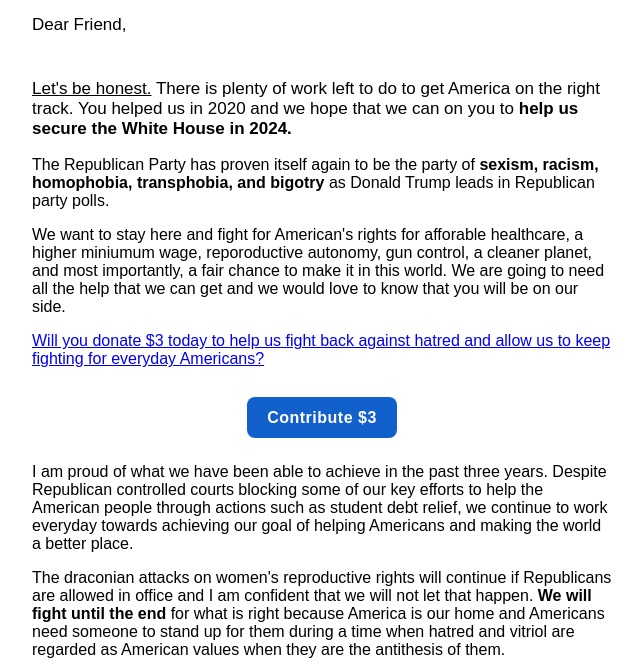
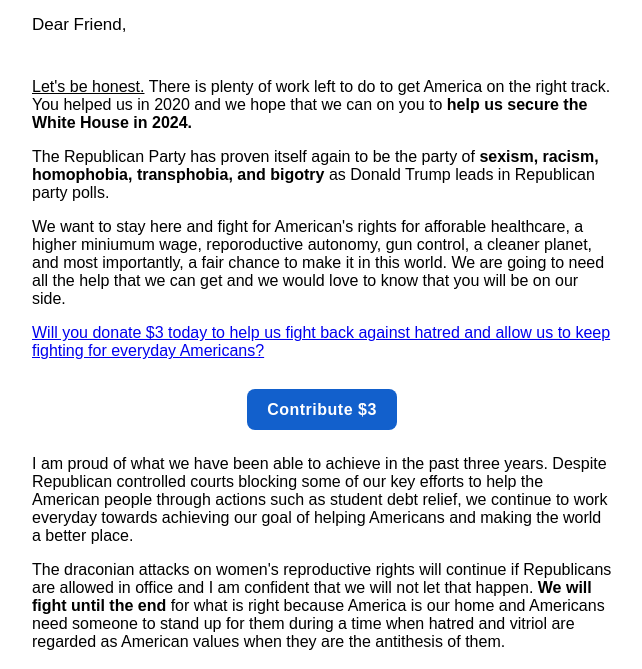
Before and after one commit to JawnMayer/Political-Email-Template, a plain HTML site: page index.html in a window 1280 px wide. Shown: the part 125-794 px from the top of the page, without its empty margins (318-960 px from the left). Drawn offline with Linux system fonts and the light colour scheme; files whose address does not match are found by name.

Commit message:
Update index.html

```diff
--- a/index.html
+++ b/index.html
@@ -78,7 +78,7 @@
         </tr>
             <tr>
               <td>
-                <p style="font-size: 17px;"> <u> Let's be honest.</u>  There is plenty of work left to do to get America on the right track. You helped us in 2020 and we hope that we can  on you to <b> help us secure the White House in 2024.</b> </p>
+                <p> <u> Let's be honest.</u>  There is plenty of work left to do to get America on the right track. You helped us in 2020 and we hope that we can  on you to <b> help us secure the White House in 2024.</b> </p>
 
                 <p> The Republican Party has proven itself again to be the party of <b>sexism, racism, homophobia, transphobia, and bigotry</b> as Donald Trump leads in Republican party polls. </p>
                   <p>We want to stay here and fight for American's rights for afforable healthcare, a higher miniumum wage, reporoductive autonomy, gun control, a cleaner planet, and most importantly, a fair chance to make it in this world. We are going to need all the help that we can get and we would love to know that you will be on our side.</p>
```
